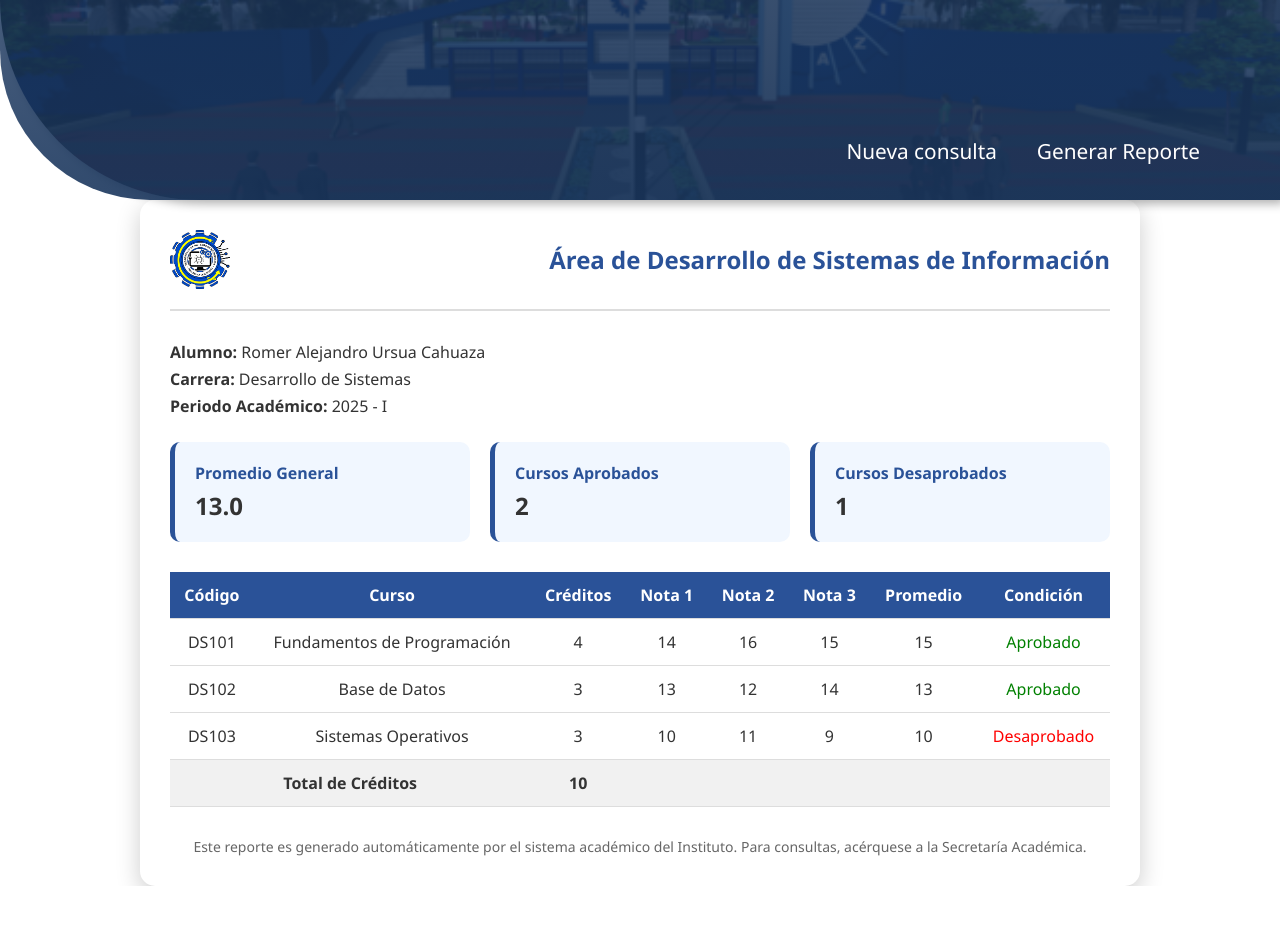
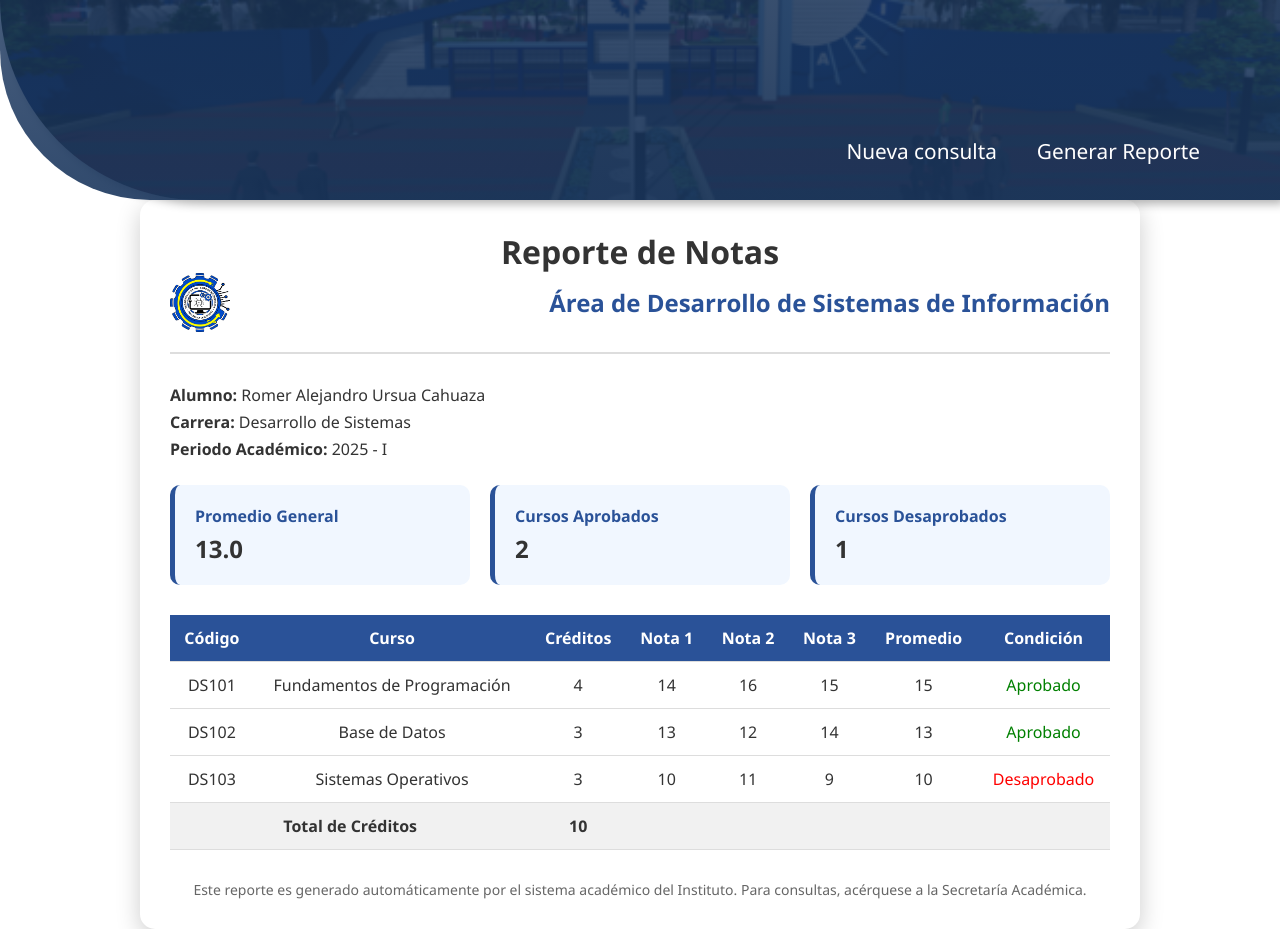
Before and after one commit to ursuaromer/ursuaromer.github.io, a plain HTML site: page paginas/Reporte.html in a window 1280 px wide. Before the commit the page ends 886 px from the top, so only its background shows below. Drawn offline with Linux system fonts and the light colour scheme; files whose address does not match are found by name.

Commit message:
agregue titulo a ala hoja

```diff
--- a/assets/css/Reporte.css
+++ b/assets/css/Reporte.css
@@ -82,6 +82,10 @@ header::before {
 body {
   font-family: 'Segoe UI', sans-serif;
   color: #333;
+}
+.Titulo{
+  text-align: center;
+  font-family: var(--letra);
 }
 
 .container {
--- a/paginas/Reporte.html
+++ b/paginas/Reporte.html
@@ -14,7 +14,9 @@
     </header>
 <body>
   <div class="container">
-
+    <div class="Titulo">
+      <h1>Reporte de Notas</h1>
+    </div>
     <div class="header">
       <img src="../assets/LOGO -DSI-2024.png" alt="logo">
       <h1>Área de Desarrollo de Sistemas de Información</h1>
```
